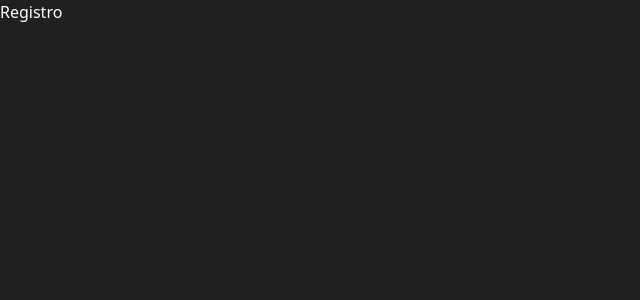
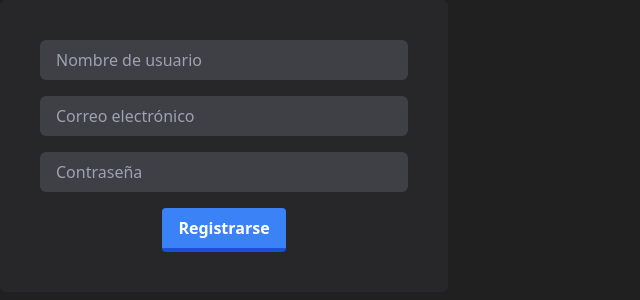
Before and after one commit to AndresManjarres/TaskLogin, a React (Vite) app in the folder client/: page /register in a window 1280 px wide. Shown: the top 300 px of the page, without its empty margins (0-640 px from the left). Built offline with nearby package versions, Linux system fonts and the light colour scheme.

Commit message:
Registro de usuarios desde FrontEnd

```diff
--- a/client/package.json
+++ b/client/package.json
@@ -10,8 +10,10 @@
     "preview": "vite preview"
   },
   "dependencies": {
+    "axios": "^1.6.2",
     "react": "^18.2.0",
     "react-dom": "^18.2.0",
+    "react-hook-form": "^7.49.2",
     "react-router-dom": "^6.20.1"
   },
   "devDependencies": {
--- a/client/src/App.jsx
+++ b/client/src/App.jsx
@@ -1,12 +1,15 @@
 import {BrowserRouter, Routes, Route} from 'react-router-dom';
+
+import RegisterPage from './pages/RegisterPage';
+import LoginPage from './pages/LoginPage';
 
 function App() {
   return (
     <BrowserRouter>
         <Routes>
           <Route path='/' element={<h1>Home Page</h1>} />
-          <Route path='/login' element={<h1>Login</h1>} />
-          <Route path='/register' element={<h1>Registro</h1>} />
+          <Route path='/login' element={<LoginPage />} />
+          <Route path='/register' element={<RegisterPage />} />
           <Route path='/tasks' element={<h1>Task Page</h1>} />
           <Route path='/add-task' element={<h1>NewTask</h1>} />
           <Route path='/tasks/:id' element={<h1>UpdateTask</h1>} />
--- /dev/null
+++ b/client/src/api/auth.js
@@ -0,0 +1,6 @@
+//Conexion con el servidor para el registro de usuarios
+import axios from 'axios';
+
+const API_URL = 'http://localhost:3000/api';
+
+export const registerRequest = user => axios.post(`${API_URL}/register`, user);
--- /dev/null
+++ b/client/src/pages/LoginPage.jsx
@@ -0,0 +1,7 @@
+function LoginPage() {
+  return (
+    <div>LoginPage Page</div>
+  )
+}
+
+export default LoginPage
--- /dev/null
+++ b/client/src/pages/RegisterPage.jsx
@@ -0,0 +1,38 @@
+import { useForm } from 'react-hook-form';
+import { registerRequest } from '../api/auth';
+
+function RegisterPage() {
+  // para registrar inputs en un estado
+  const { register, handleSubmit } = useForm();
+
+  // para enviar los datos del formulario y mostrar por consola
+  const onSubmit = handleSubmit(async (values) => {
+    console.log(values);
+    const res = await registerRequest(values);
+    console.log(res)
+  });
+
+  return (
+
+    <div className='bg-zinc-800 max-w-md p-10 rounded-md'>
+      <form
+        onSubmit={onSubmit} className='flex flex-col'>
+
+        <input type="text" {...register("username", { require: true })}
+          className='w-full bg-zinc-700 text-white px-4 py-2 rounded-md mb-4' placeholder='Nombre de usuario'
+        />
+        <input type="email"  {...register("email", { required: true })}
+          className='w-full bg-zinc-700 text-white px-4 py-2 rounded-md mb-4' placeholder='Correo electrónico'
+        />
+        <input type="password"  {...register("password", { required: true })}
+          className='w-full bg-zinc-700 text-white px-4 py-2 rounded-md mb-4' placeholder='Contraseña'
+        />
+
+        <button type="submit" className='bg-blue-500 hover:bg-blue-400 text-white font-bold py-2 px-4 border-b-4 border-blue-700 hover:border-blue-500 rounded self-center'>Registrarse</button>
+      </form>
+
+    </div>
+  )
+}
+
+export default RegisterPage
```
Also changed, not shown: 1 other file (tests, documents, lock files or other folders).
